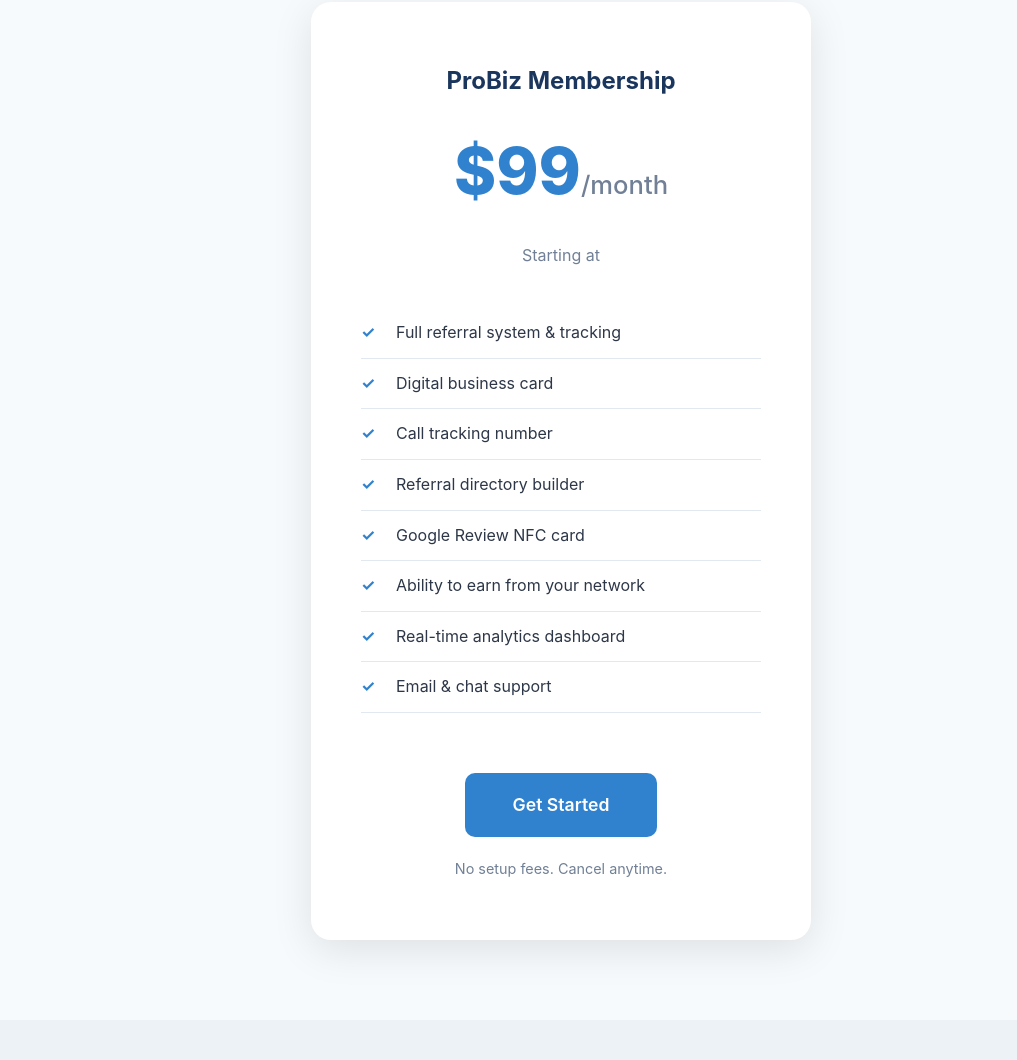
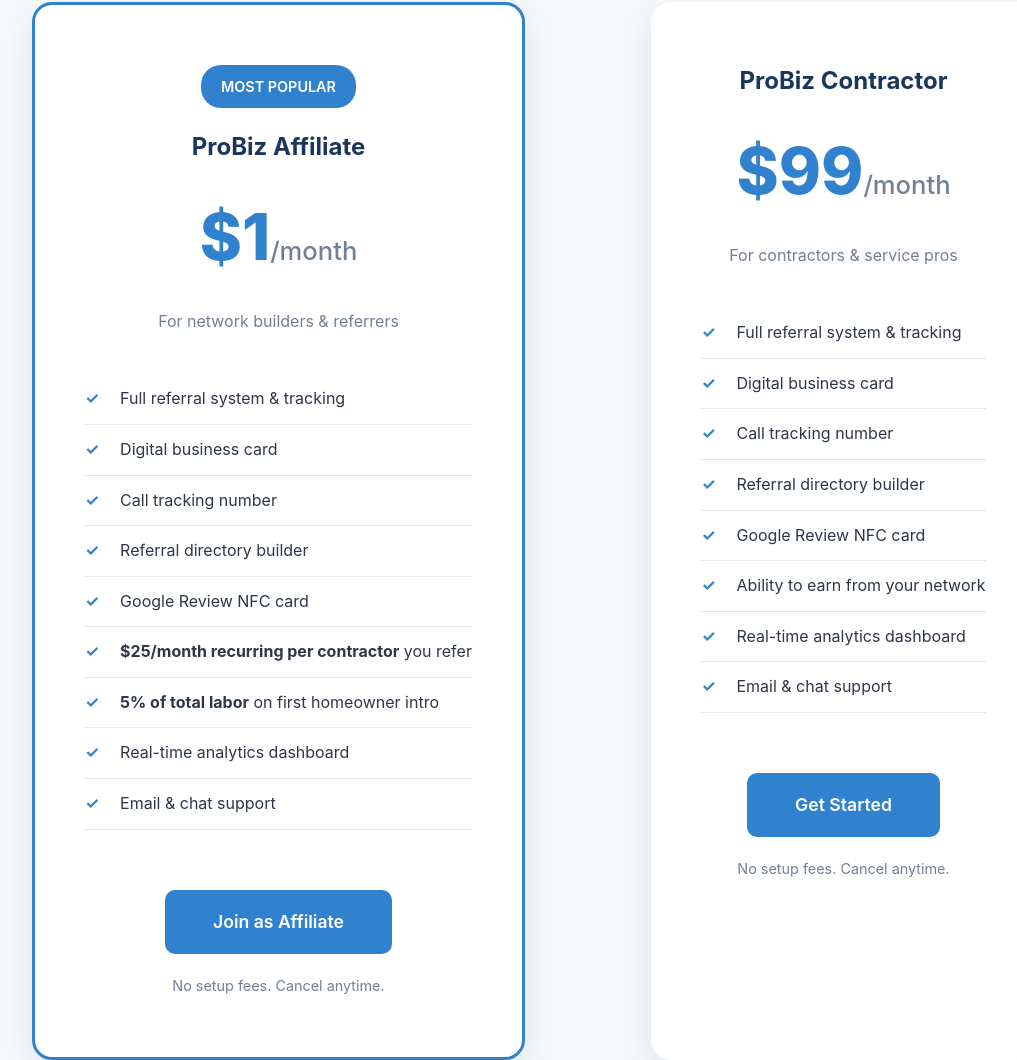
Before and after one commit to OpenclawBenson/probiz-landing, a website: page index.html in a window 1280 px wide. Shown: the part 7868-8928 px from the top of the page, without its empty margins (79-1096 px from the left). Drawn offline with Linux system fonts and the light colour scheme.

Commit message:
Add affiliate pricing plan with /month option and updated commission structure

```diff
--- a/index.html
+++ b/index.html
@@ -75,7 +75,7 @@
         <div class="container">
             <div class="nav-content">
                 <div class="logo">ProBiz<span>.Cards</span></div>
-                <a href="#pricing" class="nav-cta">Get Started</a>
+                <a href="https://checkout.stripe.com/c/pay/cs_live_a1ttFxfNXbLW7Ab4FVILy04Mg8fi0EqxztuWjxRb42JWRvvhzSKDqRLaWV#fidnandhYHdWcXxpYCc%2FJ2FgY2RwaXEnKSdkdWxOYHwnPyd1blppbHNgWkpiYFB2VV1ASm1KM1RKcGlOcl81XWRCMScpJ2N3amhWYHdzYHcnP3F3cGApJ2dkZm5id2pwa2FGamlqdyc%2FJyYyYTYzNDInKSdpZHxqcHFRfHVgJz8ndmxrYmlgWmxxYGgnKSdga2RnaWBVaWRmYG1qaWFgd3YnP3F3cGB4JSUl" class="nav-cta">Get Started</a>
             </div>
         </div>
     </nav>
@@ -106,7 +106,7 @@
                 </div>
             </div>
 
-            <a href="#pricing" class="cta-button">Get Started</a>
+            <a href="https://checkout.stripe.com/c/pay/cs_live_a1ttFxfNXbLW7Ab4FVILy04Mg8fi0EqxztuWjxRb42JWRvvhzSKDqRLaWV#fidnandhYHdWcXxpYCc%2FJ2FgY2RwaXEnKSdkdWxOYHwnPyd1blppbHNgWkpiYFB2VV1ASm1KM1RKcGlOcl81XWRCMScpJ2N3amhWYHdzYHcnP3F3cGApJ2dkZm5id2pwa2FGamlqdyc%2FJyYyYTYzNDInKSdpZHxqcHFRfHVgJz8ndmxrYmlgWmxxYGgnKSdga2RnaWBVaWRmYG1qaWFgd3YnP3F3cGB4JSUl" class="cta-button">Get Started</a>
         </div>
     </section>
 
@@ -255,10 +255,35 @@
 
             <img src="images/contractor-path.jpg" alt="The 4-Contractor Path to Income" style="max-width: 100%; height: auto; border-radius: 16px; margin-bottom: 60px; box-shadow: 0 10px 40px rgba(0,0,0,0.1);">
 
+            <div style="display: grid; grid-template-columns: repeat(auto-fit, minmax(350px, 1fr)); gap: 30px; max-width: 1100px; margin: 0 auto;">
+                <!-- Affiliate Plan -->
+                <div class="pricing-card" style="border: 3px solid #3182ce;">
+                    <div style="background: #3182ce; color: white; padding: 10px 20px; border-radius: 20px; display: inline-block; margin-bottom: 20px; font-weight: 600; font-size: 0.9em;">MOST POPULAR</div>
+                    <h3>ProBiz Affiliate</h3>
+                    <div class="price">$1<span>/month</span></div>
+                    <p style="color: #718096; margin-bottom: 30px;">For network builders & referrers</p>
+
+                    <ul class="pricing-features">
+                        <li>Full referral system & tracking</li>
+                        <li>Digital business card</li>
+                        <li>Call tracking number</li>
+                        <li>Referral directory builder</li>
+                        <li>Google Review NFC card</li>
+                        <li><strong>$25/month recurring per contractor</strong> you refer</li>
+                        <li><strong>5% of total labor</strong> on first homeowner intro</li>
+                        <li>Real-time analytics dashboard</li>
+                        <li>Email & chat support</li>
+                    </ul>
+
+                    <a href="https://checkout.stripe.com/c/pay/cs_live_a1ttFxfNXbLW7Ab4FVILy04Mg8fi0EqxztuWjxRb42JWRvvhzSKDqRLaWV#fidnandhYHdWcXxpYCc%2FJ2FgY2RwaXEnKSdkdWxOYHwnPyd1blppbHNgWkpiYFB2VV1ASm1KM1RKcGlOcl81XWRCMScpJ2N3amhWYHdzYHcnP3F3cGApJ2dkZm5id2pwa2FGamlqdyc%2FJyYyYTYzNDInKSdpZHxqcHFRfHVgJz8ndmxrYmlgWmxxYGgnKSdga2RnaWBVaWRmYG1qaWFgd3YnP3F3cGB4JSUl" class="cta-button">Join as Affiliate</a>
+                    <p style="margin-top: 20px; font-size: 0.9em; color: #718096;">No setup fees. Cancel anytime.</p>
+                </div>
+
+                <!-- Contractor Plan -->
                 <div class="pricing-card">
-                <h3>ProBiz Membership</h3>
+                    <h3>ProBiz Contractor</h3>
                     <div class="price">$99<span>/month</span></div>
-                <p style="color: #718096; margin-bottom: 30px;">Starting at</p>
+                    <p style="color: #718096; margin-bottom: 30px;">For contractors & service pros</p>
 
                     <ul class="pricing-features">
                         <li>Full referral system & tracking</li>
@@ -271,8 +296,9 @@
                         <li>Email & chat support</li>
                     </ul>
 
-                <a href="#" class="cta-button">Get Started</a>
+                    <a href="https://checkout.stripe.com/c/pay/cs_live_a1ttFxfNXbLW7Ab4FVILy04Mg8fi0EqxztuWjxRb42JWRvvhzSKDqRLaWV#fidnandhYHdWcXxpYCc%2FJ2FgY2RwaXEnKSdkdWxOYHwnPyd1blppbHNgWkpiYFB2VV1ASm1KM1RKcGlOcl81XWRCMScpJ2N3amhWYHdzYHcnP3F3cGApJ2dkZm5id2pwa2FGamlqdyc%2FJyYyYTYzNDInKSdpZHxqcHFRfHVgJz8ndmxrYmlgWmxxYGgnKSdga2RnaWBVaWRmYG1qaWFgd3YnP3F3cGB4JSUl" class="cta-button">Get Started</a>
                     <p style="margin-top: 20px; font-size: 0.9em; color: #718096;">No setup fees. Cancel anytime.</p>
+                </div>
             </div>
         </div>
     </section>
@@ -290,7 +316,7 @@
         <div class="container">
             <h2>Start Building Your Referral Network Today</h2>
             <p>Join professionals who are taking control of their business growth</p>
-            <a href="#pricing" class="cta-button">Join ProBiz</a>
+            <a href="https://checkout.stripe.com/c/pay/cs_live_a1ttFxfNXbLW7Ab4FVILy04Mg8fi0EqxztuWjxRb42JWRvvhzSKDqRLaWV#fidnandhYHdWcXxpYCc%2FJ2FgY2RwaXEnKSdkdWxOYHwnPyd1blppbHNgWkpiYFB2VV1ASm1KM1RKcGlOcl81XWRCMScpJ2N3amhWYHdzYHcnP3F3cGApJ2dkZm5id2pwa2FGamlqdyc%2FJyYyYTYzNDInKSdpZHxqcHFRfHVgJz8ndmxrYmlgWmxxYGgnKSdga2RnaWBVaWRmYG1qaWFgd3YnP3F3cGB4JSUl" class="cta-button">Join ProBiz</a>
         </div>
     </section>
 
```
Lines whose indentation alone changed are shown as unchanged.
